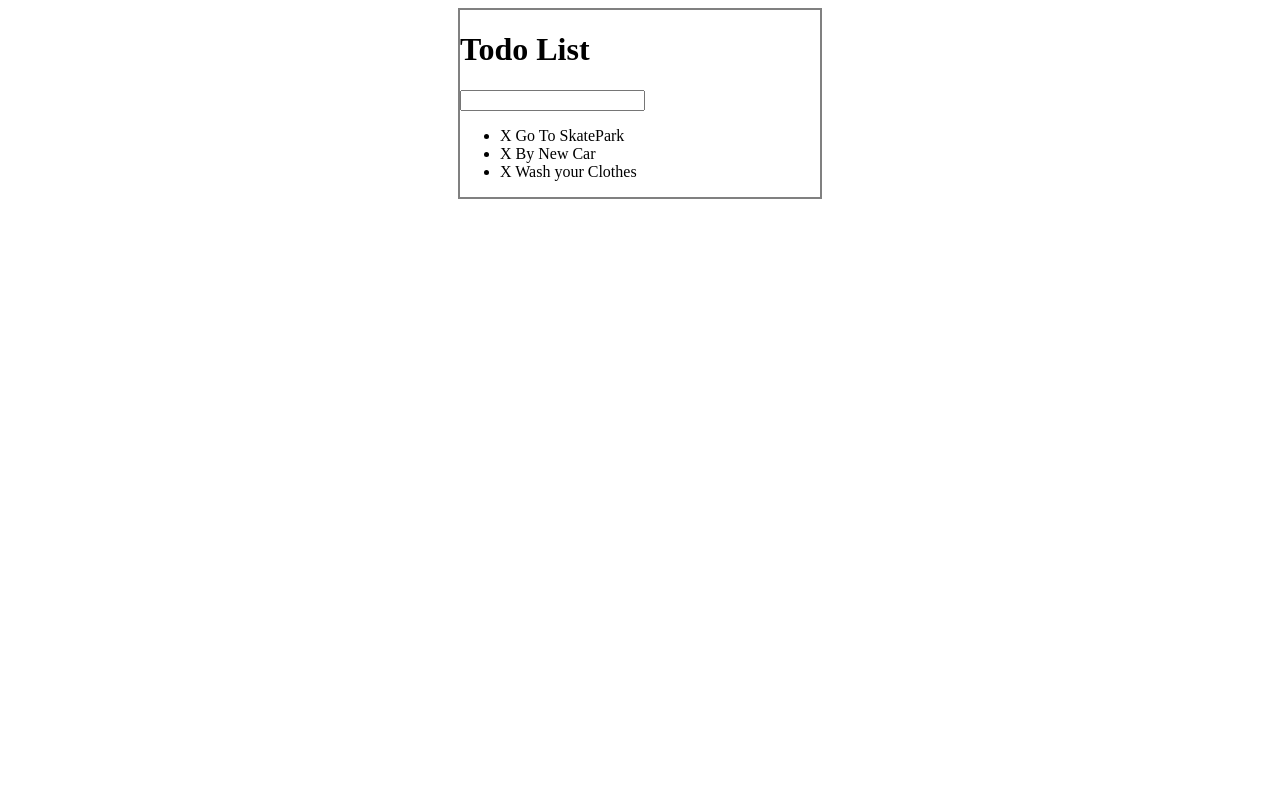
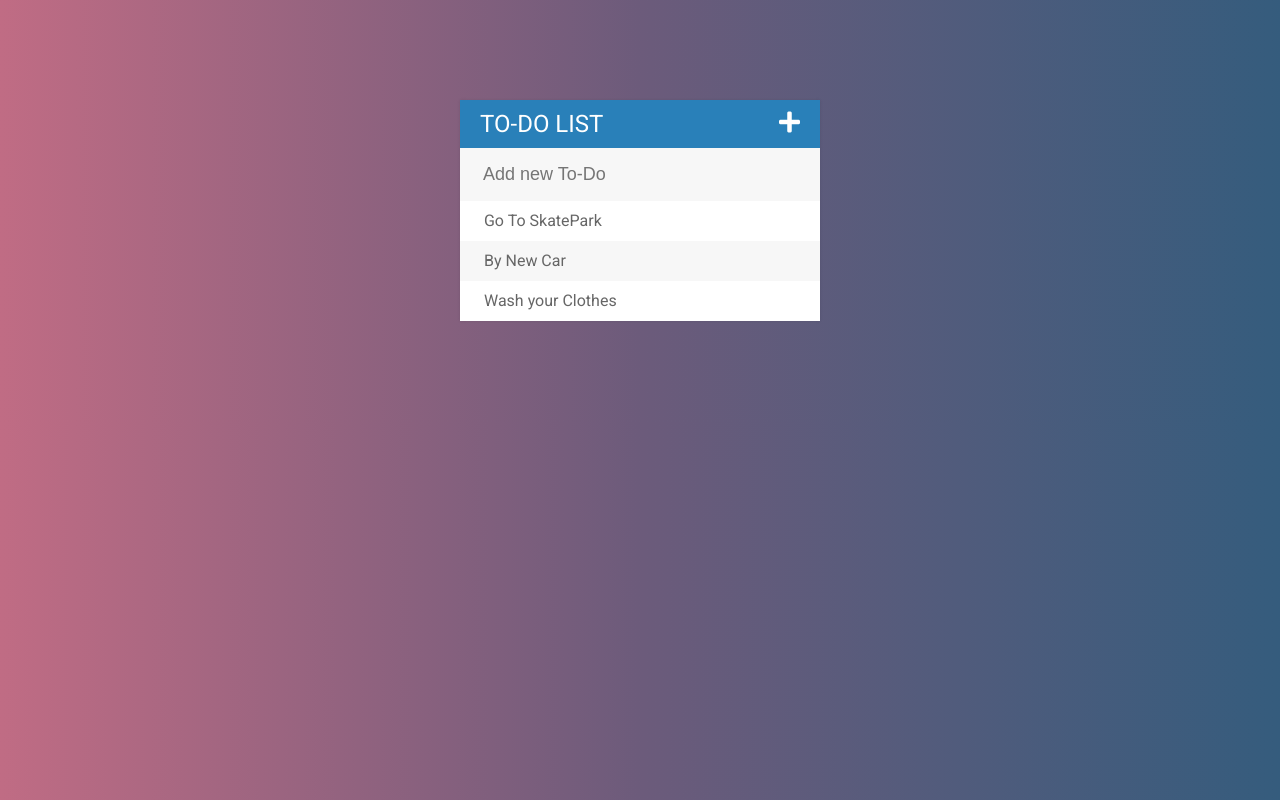
Before and after one commit to AnduRadulescu/To-Do-Web-App, a plain HTML site: page index.html in a window 1280 px wide. Drawn offline with Linux system fonts and the light colour scheme.

Commit message:
To do list finished !

```diff
--- a/assets/css/todo.css
+++ b/assets/css/todo.css
@@ -1,9 +1,71 @@
+body {
+    font-family: roboto;
+    background: #355C7D;  /* fallback for old browsers */
+    background: -webkit-linear-gradient(to right, #C06C84, #6C5B7B, #355C7D);  /* Chrome 10-25, Safari 5.1-6 */
+    background: linear-gradient(to right, #C06C84, #6C5B7B, #355C7D); /* W3C, IE 10+/ Edge, Firefox 16+, Chrome 26+, Opera 12+, Safari 7+ */
+}
+h1 {
+    background: #2980b9;
+    color: white;
+    margin: 0;
+    padding: 10px 20px;
+    text-transform: uppercase;
+    font-size: 24px;
+    font-weight: normal;
+}
+ul {
+    list-style: none;
+    padding: 0;
+    margin: 0;
+}
+li {
+    background-color: #fff;
+    height: 40px;
+    line-height: 40px;
+    color: #666;
+}
+span {
+    background: #e74c3c;
+    height: 40px;
+    margin-right: 20px;
+    text-align: center;
+    color: white;
+    width: 0;
+    display: inline-block;
+    transition: 0.2s linear;
+    opacity: 0;
+}
+li:nth-child(2n) {
+    background-color: #f7f7f7;
+}
 #container {
-    border: 2px solid grey;
     width: 360px;
-    margin: 0 auto;
+    margin: 100px auto;
+    background-color: #f7f7f7;
+    box-shadow: 0 0 3px rgba(0,0,0, 0.1);
 }
 .completed {
     color :gray;
     text-decoration: line-through;
 }
+input {
+    font-size: 18px;
+    background-color:#f7f7f7;
+    width: 100%;
+    box-sizing: border-box;
+    padding: 13px 13px 13px 20px;
+    color: #2980b9;
+    border: 3px solid rgba(0,0,0,0);
+}
+input:focus {
+    background-color: white;
+    border: 3px solid #2980b9;
+    outline: none;
+}
+.fa-plus {
+    float: right;
+}
+li:hover span{
+    width: 40px;
+    opacity: 1.0;
+}
--- a/assets/js/todo.js
+++ b/assets/js/todo.js
@@ -7,13 +7,15 @@ $("ul").on("click","span", function(event){
     });
     event.stopPropagation();
 });
-
 $("input[type='text']").keypress(function(event){
     if(event.which === 13) {
         //grabbing new todo text from input
         var todoText = $(this).val();
         $(this).val("");
         //create a new li and add to ul
-        $("ul").append("<li><span>X</span> " + todoText + "</li>");
+        $("ul").append("<li><span><i class=\"fas fa-trash-alt\"></i> </span> " + todoText + "</li>");
     }
 });
+$(".fa-plus").click(function () {
+    $("input[type='text']").fadeToggle();
+});
--- a/index.html
+++ b/index.html
@@ -4,18 +4,19 @@
     <meta charset="UTF-8">
     <title>To Do List</title>
     <link rel="stylesheet" type="text/css" href="assets/css/todo.css">
+    <link href="https://fonts.googleapis.com/css?family=Roboto:400,500,700" rel="stylesheet">
+    <link rel="stylesheet" href="https://use.fontawesome.com/releases/v5.4.1/css/all.css" integrity="sha384-5sAR7xN1Nv6T6+dT2mhtzEpVJvfS3NScPQTrOxhwjIuvcA67KV2R5Jz6kr4abQsz" crossorigin="anonymous">
     <script type="text/javascript" src="assets/js/lib/jquery-3.3.1.min%20(1).js"></script>
 </head>
 <body>
-
 <div id="container">
-    <h1>Todo List</h1>
-    <input type="text">
+    <h1>To-do List <i class="fa fa-plus"></i> </h1>
+    <input type="text" placeholder="Add new To-Do">
 
     <ul>
-        <li><span>X </span>Go To SkatePark</li>
-        <li><span>X </span>By New Car</li>
-        <li><span>X </span>Wash your Clothes</li>
+        <li><span><i class="fas fa-trash-alt"></i></span> Go To SkatePark</li>
+        <li><span><i class="fas fa-trash-alt"></i></span> By New Car</li>
+        <li><span><i class="fas fa-trash-alt"></i></span> Wash your Clothes</li>
     </ul>
 </div>
 <script type="text/javascript" src="assets/js/todo.js"></script>
```
